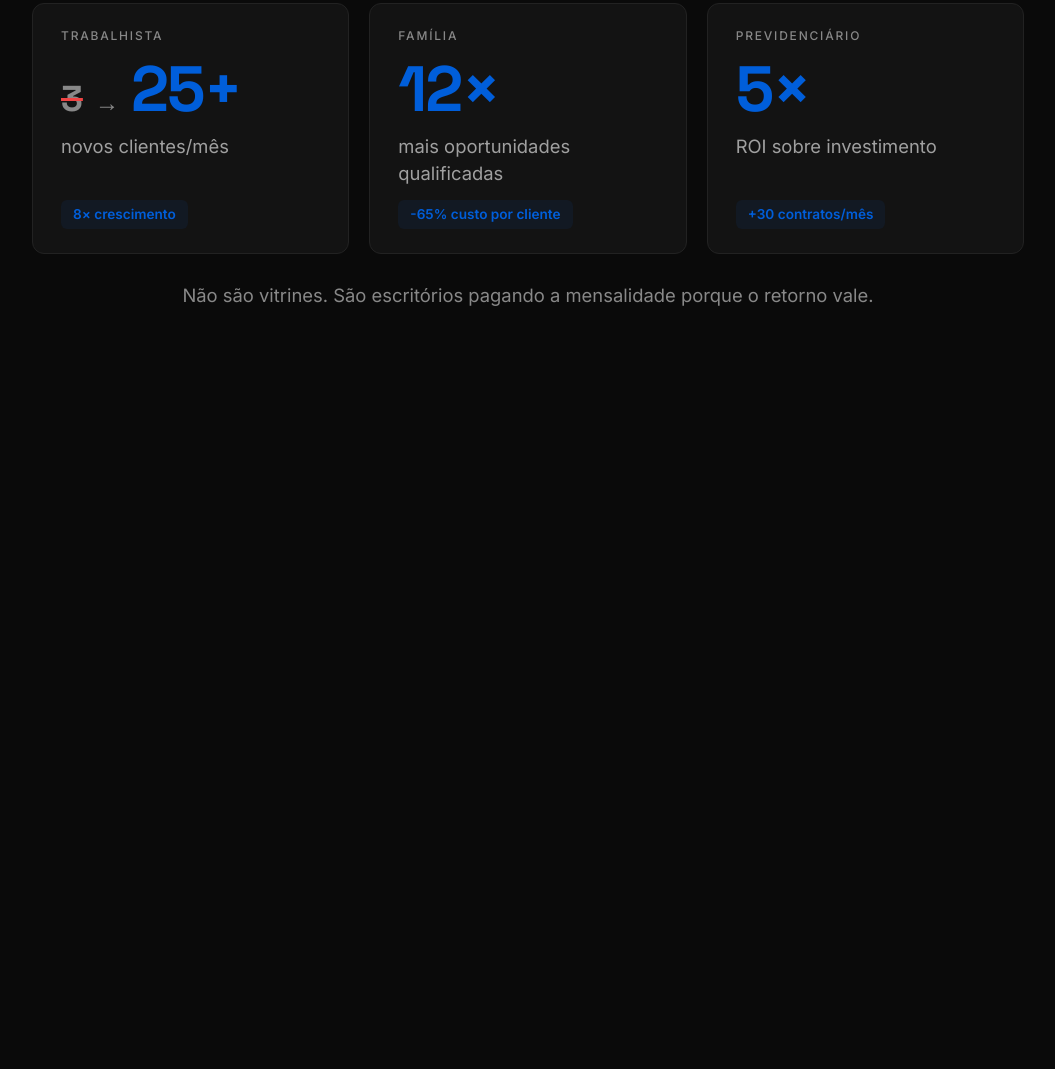
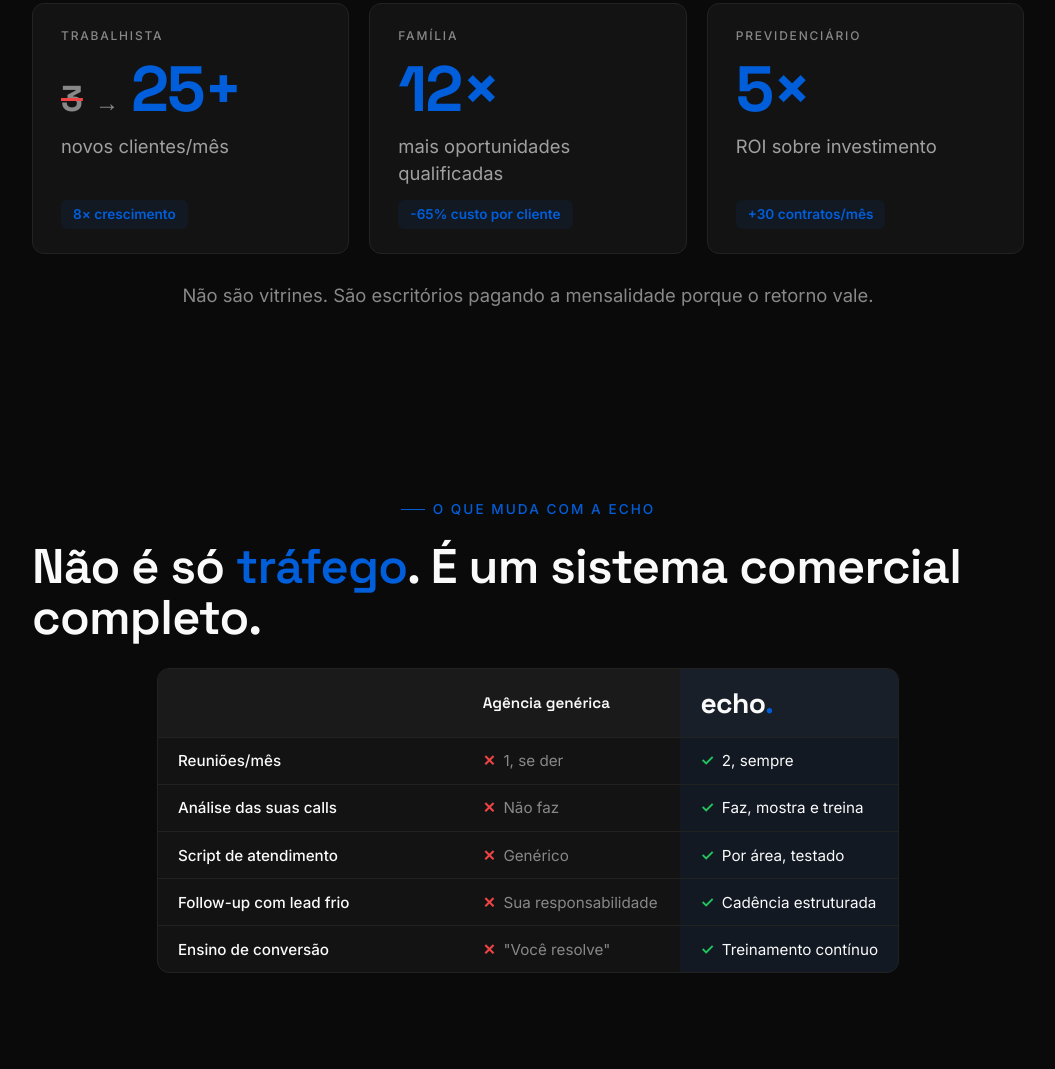
Before and after one commit to mttguerra/apresentacao-echo, a website built with Vite: page index.html in a window 1280 px wide. Shown: the part 6794-7863 px from the top of the page, without its empty margins (112-1167 px from the left). Before the commit the page ends 7199 px from the top, so only its background shows below. Built offline with nearby package versions, Linux system fonts and the light colour scheme; what reveal.js would draw is missing.

Commit message:
feat(b11): diferenciais (comparativo Echo × agência genérica)

```diff
--- /dev/null
+++ b/src/blocks/b11-diferenciais.html
@@ -0,0 +1,46 @@
+<section data-block="b11" class="block block--b11">
+  <div class="eyebrow">O que muda com a Echo</div>
+  <h2 class="t-title">
+    Não é só <span class="accent">tráfego</span>. É um sistema comercial completo.
+  </h2>
+
+  <div class="b11-table">
+    <div class="b11-row b11-row--header">
+      <div class="b11-cell b11-cell--label"></div>
+      <div class="b11-cell b11-cell--other">Agência genérica</div>
+      <div class="b11-cell b11-cell--echo">
+        <span class="logo-echo">echo<span class="dot">.</span></span>
+      </div>
+    </div>
+
+    <div class="b11-row">
+      <div class="b11-cell b11-cell--label">Reuniões/mês</div>
+      <div class="b11-cell b11-cell--other"><span class="cross">✕</span> 1, se der</div>
+      <div class="b11-cell b11-cell--echo"><span class="check">✓</span> 2, sempre</div>
+    </div>
+
+    <div class="b11-row">
+      <div class="b11-cell b11-cell--label">Análise das suas calls</div>
+      <div class="b11-cell b11-cell--other"><span class="cross">✕</span> Não faz</div>
+      <div class="b11-cell b11-cell--echo"><span class="check">✓</span> Faz, mostra e treina</div>
+    </div>
+
+    <div class="b11-row">
+      <div class="b11-cell b11-cell--label">Script de atendimento</div>
+      <div class="b11-cell b11-cell--other"><span class="cross">✕</span> Genérico</div>
+      <div class="b11-cell b11-cell--echo"><span class="check">✓</span> Por área, testado</div>
+    </div>
+
+    <div class="b11-row">
+      <div class="b11-cell b11-cell--label">Follow-up com lead frio</div>
+      <div class="b11-cell b11-cell--other"><span class="cross">✕</span> Sua responsabilidade</div>
+      <div class="b11-cell b11-cell--echo"><span class="check">✓</span> Cadência estruturada</div>
+    </div>
+
+    <div class="b11-row">
+      <div class="b11-cell b11-cell--label">Ensino de conversão</div>
+      <div class="b11-cell b11-cell--other"><span class="cross">✕</span> "Você resolve"</div>
+      <div class="b11-cell b11-cell--echo"><span class="check">✓</span> Treinamento contínuo</div>
+    </div>
+  </div>
+</section>
--- /dev/null
+++ b/src/blocks/b11-diferenciais.js
@@ -0,0 +1,19 @@
+import gsap from 'gsap';
+import { registerBlock } from '../animations/timelines.js';
+import { EASE, DURATION } from '../animations/helpers.js';
+
+registerBlock('b11', {
+  onShow(section) {
+    const eyebrow = section.querySelector('.eyebrow');
+    const title = section.querySelector('.t-title');
+    const rows = section.querySelectorAll('.b11-row');
+
+    gsap.set([eyebrow, title], { opacity: 0, y: 20 });
+    gsap.set(rows, { opacity: 0, x: -20 });
+
+    const tl = gsap.timeline();
+    tl.to(eyebrow, { opacity: 1, y: 0, duration: DURATION.fast, ease: EASE.snappy });
+    tl.to(title, { opacity: 1, y: 0, duration: DURATION.base, ease: EASE.snappy }, '-=0.1');
+    tl.to(rows, { opacity: 1, x: 0, duration: DURATION.base, ease: EASE.snappy, stagger: 0.08 }, '-=0.15');
+  },
+});
--- a/src/main.js
+++ b/src/main.js
@@ -33,7 +33,7 @@ import './blocks/b07-pilar2-criativos.js';
 import './blocks/b08-pilar3-alinhamento.js';
 import './blocks/b09-processo.js';
 import './blocks/b10-cases.js';
-// import './blocks/b11-diferenciais.js';
+import './blocks/b11-diferenciais.js';
 // import './blocks/b12-investimento.js';
 // import './blocks/b13-garantia.js';
 // import './blocks/b14-cta.js';
--- a/src/styles/components.css
+++ b/src/styles/components.css
@@ -322,3 +322,37 @@
   font-size: 0.85rem;
 }
 .b10-note { text-align: center; }
+
+/* ============= b11 — Diferenciais ============= */
+.block--b11 { gap: 1.5rem; }
+.b11-table {
+  border: 1px solid var(--border);
+  border-radius: 12px;
+  overflow: hidden;
+  background: var(--bg-2);
+}
+.b11-row {
+  display: grid;
+  grid-template-columns: 1.4fr 1fr 1fr;
+  border-bottom: 1px solid var(--border);
+}
+.b11-row:last-child { border-bottom: none; }
+.b11-row--header { background: var(--bg-3); }
+.b11-row--header .b11-cell {
+  padding: 1rem 1.25rem;
+  font-family: var(--font-display);
+  font-weight: 600;
+  color: var(--text-1);
+}
+.b11-cell {
+  padding: 0.85rem 1.25rem;
+  display: flex;
+  align-items: center;
+  gap: 0.5rem;
+  font-family: var(--font-body);
+  font-size: 0.95rem;
+  color: var(--text-2);
+}
+.b11-cell--label { color: var(--text-1); font-weight: 500; }
+.b11-cell--other { color: var(--text-3); }
+.b11-cell--echo { background: var(--accent-tint); color: var(--text-1); }
```
